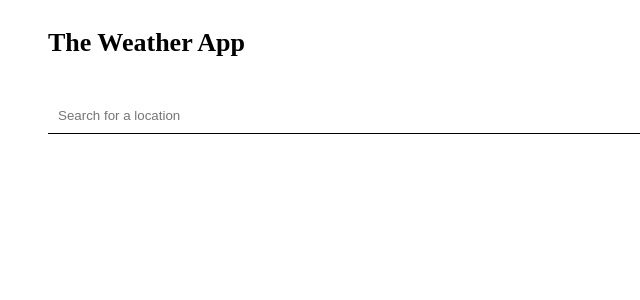
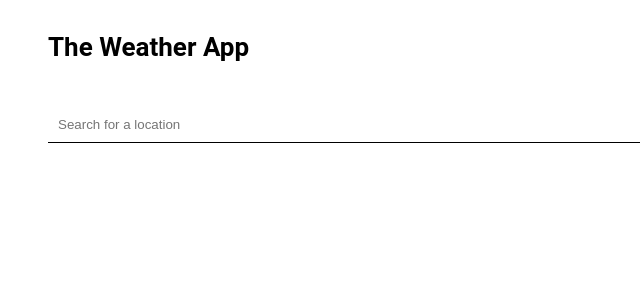
Before and after one commit to vldslw/weatherapp, a Nuxt app: page / in a window 1280 px wide. Shown: the top 300 px of the page, without its empty margins (0-640 px from the left). Built offline with nearby package versions, Linux system fonts and the light colour scheme.

Commit message:
add fonts

```diff
--- /dev/null
+++ b/assets/css/global.scss
@@ -0,0 +1,9 @@
+:root {
+  font-family: 'Roboto', system-ui, Avenir, Helvetica, Arial, sans-serif;
+  line-height: 1.5;
+  font-weight: 400;
+  font-synthesis: none;
+  text-rendering: optimizeLegibility;
+  -webkit-font-smoothing: antialiased;
+  -moz-osx-font-smoothing: grayscale;
+}
--- a/components/CurrentWeather.vue
+++ b/components/CurrentWeather.vue
@@ -37,7 +37,6 @@ const props = defineProps({
   &__temperature {
     margin: 20px;
     font-size: 48px;
-    font-weight: 500;
   }
   &__icon {
     width: 100px;
--- a/components/ForecastWeather.vue
+++ b/components/ForecastWeather.vue
@@ -65,7 +65,7 @@ const threeDaysForecast = computed(() => {
   }
   &__date {
     margin: 0;
-    font-weight: 600;
+    font-weight: 700;
   }
   &__time {
     color: grey;
@@ -79,12 +79,10 @@ const threeDaysForecast = computed(() => {
   &__max-temperature {
     margin: 0;
     font-size: 32px;
-    font-weight: 500;
   }
   &__min-temperature {
     margin: 0;
     font-size: 18px;
-    font-weight: 500;
     color: grey;
   }
   &__icon {
--- a/components/LocationSearch.vue
+++ b/components/LocationSearch.vue
@@ -76,7 +76,7 @@ const getSearchResults = () => {
   &__list {
     position: absolute;
     width: 100%;
-    top: 130px;
+    top: 143px;
     padding: 10px;
     margin: 0;
   }
--- a/nuxt.config.ts
+++ b/nuxt.config.ts
@@ -1,4 +1,13 @@
 // https://nuxt.com/docs/api/configuration/nuxt-config
 export default defineNuxtConfig({
   devtools: { enabled: true },
+  modules: [
+    ['@nuxtjs/google-fonts',
+    {
+      families: {
+        Roboto: [400, 700],
+      },
+    },
+  ]],
+  css: ['~/assets/css/global.scss']
 });
--- a/package.json
+++ b/package.json
@@ -16,6 +16,7 @@
     "vue-router": "^4.2.5"
   },
   "devDependencies": {
+    "@nuxtjs/google-fonts": "^3.1.3",
     "prettier": "3.2.5",
     "sass": "^1.71.0"
   }
--- a/pages/weather/[country]/[region]/[city].vue
+++ b/pages/weather/[country]/[region]/[city].vue
@@ -63,10 +63,10 @@ console.log(weatherForecastData);
   align-items: center;
   &__heading {
     font-size: 16px;
-    font-weight: 500;
     text-transform: uppercase;
     text-align: center;
     color: dimgray;
+    font-weight: 400;
   }
   &__period {
     display: flex;
@@ -75,7 +75,7 @@ console.log(weatherForecastData);
   }
   &__date {
     margin: 0 10px 0 0;
-    font-weight: 600;
+    font-weight: 700;
   }
   &__time {
     margin: 0;
```
Also changed, not shown: 1 other file (tests, documents, lock files or other folders).
